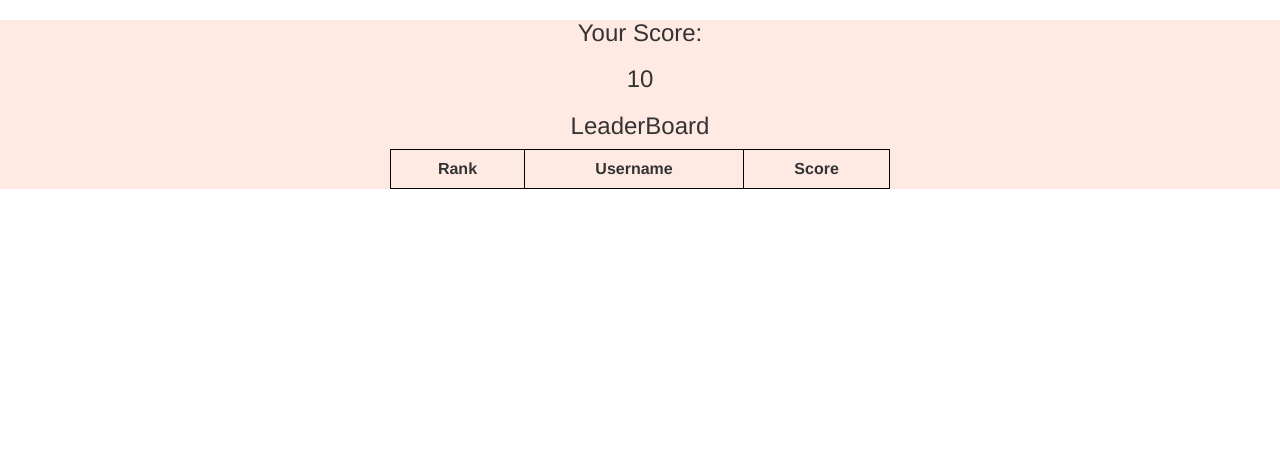
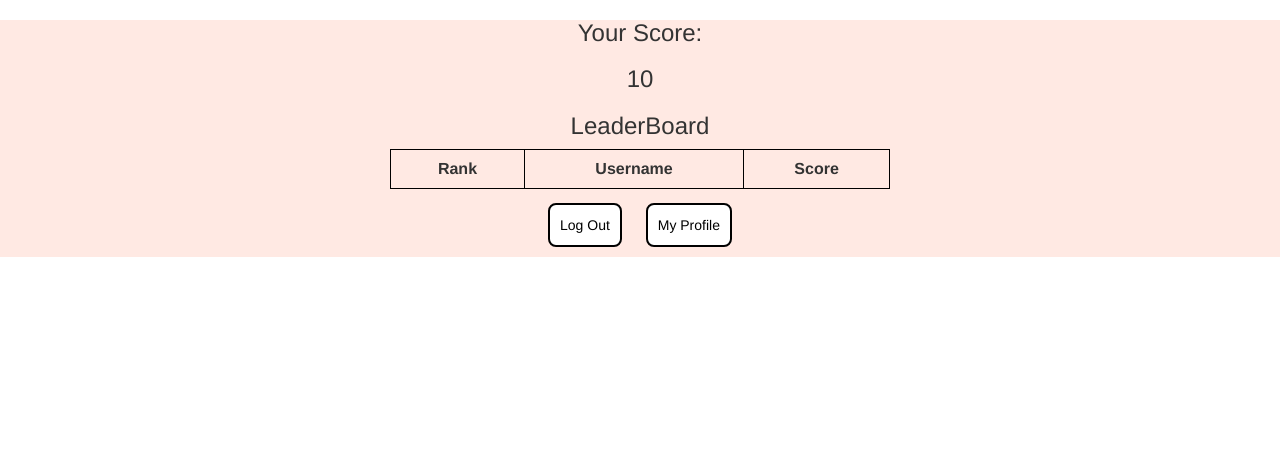
Before and after one commit to clifton779/SpotifyGame, a Python web app: template templates/leaderboard.html in a window 1280 px wide. Shown: the top 456 px of the page. Run offline with Jinja, Linux system fonts and the light colour scheme; the template is opened without the code that fills it: most values are stand-ins (such as "Sample title", 1, 10 or a date in 2020); some libraries are stand-ins or nearby versions.

Commit message:
leaderboard update

```diff
--- a/templates/leaderboard.html
+++ b/templates/leaderboard.html
@@ -28,6 +28,12 @@
             </tr>
             {% endfor %}
         </table>
+        <a href="/logout">
+            <button type="button">Log Out</button>
+        </a>
+        <a href="/profilePage">
+            <button type="button">My Profile</button>
+        </a>
     </div>
     </center>
     </body>
```
